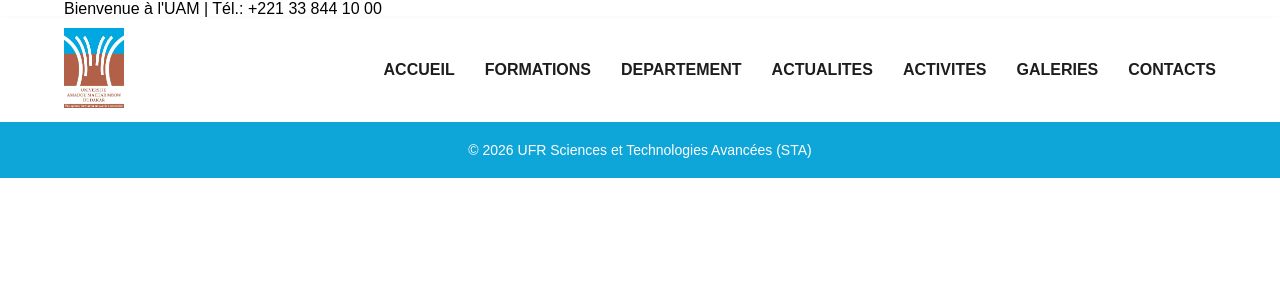
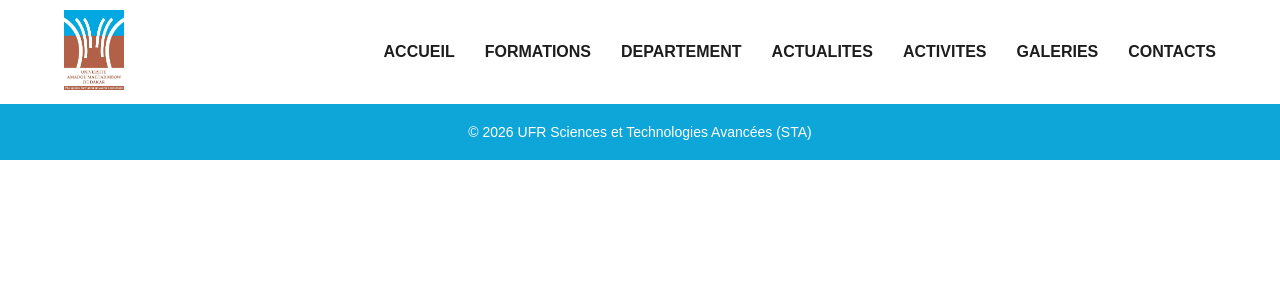
Before and after one commit to Aliousow94/site_webe_vitrine_ufr_sta, a Flask app: page /activites in a window 1280 px wide. Shown: the top 300 px of the page. Run offline with Flask 3, Linux system fonts and the light colour scheme.

Commit message:
bada sall new commit

```diff
--- a/templates/base.html
+++ b/templates/base.html
@@ -23,11 +23,7 @@
     {% endwith %}
 
     <header>
-        <div class="top-bar">
-            <div class="container">
-                Bienvenue à l'UAM | Tél.: +221 33 844 10 00
-            </div>
-        </div>
+
 
         <nav class="navbar">
             <div class="container nav-content">
```
